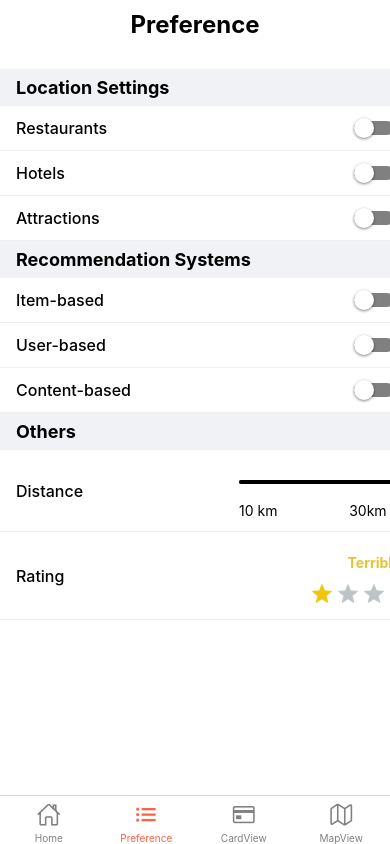
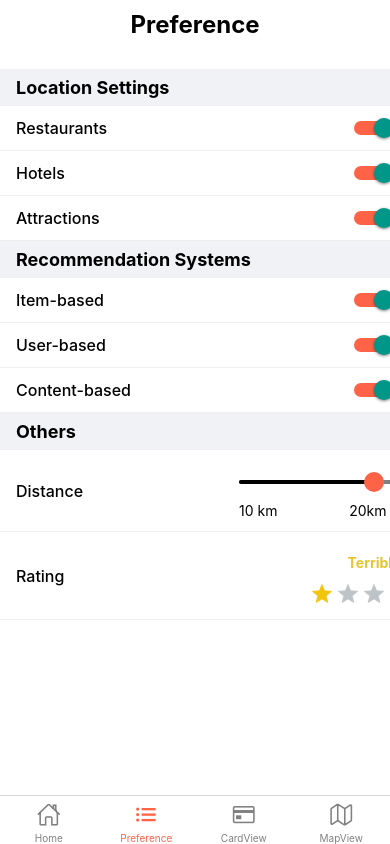
Before and after one commit to phulam11031996/goplaces, a React Native app in the folder frontend/: screen /Preference in a window 390 px wide. Built offline with nearby package versions, Linux system fonts and the light colour scheme; no server answers.

Commit message:
done with frontend preference

```diff
--- a/frontend/components/CustomRating.js
+++ b/frontend/components/CustomRating.js
@@ -7,7 +7,9 @@ const CustomRating = (props) => {
       count={props.count}
       defaultRating={props.defaultRating}
       isDisabled={props.isDisabled}
-      onFinishRating={(val) => console.log(val)}
+      onFinishRating={(val) => {
+        props.getPreference(props.label, val);
+      }}
       size={props.size}
       reviewSize
     />
--- a/frontend/components/CustomSlider.js
+++ b/frontend/components/CustomSlider.js
@@ -3,7 +3,7 @@ import { Slider } from "@rneui/base";
 import { Text, View, StyleSheet } from "react-native";
 
 const CustomeSlider = (props) => {
-  const [distance, setDistance] = React.useState(30);
+  const [distance, setDistance] = React.useState(20);
   const state = {
     minDistance: 10,
     maxDistance: 30,
@@ -18,7 +18,7 @@ const CustomeSlider = (props) => {
         value={distance}
         onValueChange={(val) => {
           setDistance(val);
-          console.log(val);
+          props.getPreference(props.label, val);
         }}
         thumbTintColor="tomato"
         maximumTrackTintColor="gray"
--- a/frontend/components/CustomSwitch.js
+++ b/frontend/components/CustomSwitch.js
@@ -1,8 +1,8 @@
 import React, { useState } from "react";
 import { View, Switch, StyleSheet } from "react-native";
 
-const CustomSwitch = () => {
-  const [isEnabled, setIsEnabled] = useState(false);
+const CustomSwitch = (props) => {
+  const [isEnabled, setIsEnabled] = useState(true);
 
   return (
     <View style={styles.container}>
@@ -12,7 +12,7 @@ const CustomSwitch = () => {
         ios_backgroundColor="gray"
         onValueChange={() => {
           setIsEnabled(!isEnabled);
-          console.log(!isEnabled);
+          props.getPreference(props.label, !isEnabled);
         }}
         value={isEnabled}
       />
--- /dev/null
+++ b/frontend/helpers/Enum.js
@@ -0,0 +1,12 @@
+const preference = {
+  RESTAURANTS: "Restaurants",
+  HOTELS: "Hotels",
+  ATTRACTIONS: "Attractions",
+  ITEMBASED: "Item-based",
+  USERBASED: "User-based",
+  CONTENTBASED: "Content-based",
+  DISTANCE: "Distance",
+  RATING: "Rating",
+};
+
+export default preference;
--- a/frontend/navigation/BottomTab.js
+++ b/frontend/navigation/BottomTab.js
@@ -7,6 +7,7 @@ import PreferenceScreen from "../screens/PreferenceScreen";
 import CardViewScreen from "../screens/CardViewScreen";
 import MapViewScreen from "../screens/MapViewScreen";
 import APICalls from "../helpers/APICalls";
+import preference from "../helpers/Enum";
 
 const initialRegion = {
   latitude: 35.2847545,
@@ -16,9 +17,17 @@ const initialRegion = {
 };
 
 const Tab = createBottomTabNavigator();
-function BottomTab({}) {
+const BottomTab = (props) => {
   const [region, setRegion] = React.useState(initialRegion);
   const [places, setPlaces] = React.useState([]);
+  const [pre, setPre] = React.useState({
+    restaurants: true,
+    hotels: true,
+    attractions: true,
+    recommendations: true,
+    distance: 20,
+    rating: 1,
+  });
 
   React.useEffect(() => {
     fetchTravelData(region);
@@ -27,6 +36,60 @@ function BottomTab({}) {
   const fetchTravelData = async (newRegion) => {
     const travelData = await APICalls.getTravelData(newRegion);
     setPlaces(travelData);
+  };
+  const getPreference = (pree, value) => {
+    switch (pree) {
+      case preference.RESTAURANTS:
+        setPre((prevState) => ({
+          ...prevState,
+          restaurants: value,
+        }));
+        console.log(pre);
+        break;
+      case preference.HOTELS:
+        setPre((prevState) => ({
+          ...prevState,
+          hotels: value,
+        }));
+        break;
+      case preference.ATTRACTIONS:
+        setPre((prevState) => ({
+          ...prevState,
+          attractions: value,
+        }));
+      case preference.ITEMBASED:
+        setPre((prevState) => ({
+          ...prevState,
+          recommendations: value,
+        }));
+        break;
+      case preference.USERBASED:
+        setPre((prevState) => ({
+          ...prevState,
+          recommendations: value,
+        }));
+        break;
+      case preference.CONTENTBASED:
+        setPre((prevState) => ({
+          ...prevState,
+          recommendations: value,
+        }));
+        break;
+      case preference.DISTANCE:
+        setPre((prevState) => ({
+          ...prevState,
+          distance: value,
+        }));
+        break;
+      case preference.RATING:
+        setPre((prevState) => ({
+          ...prevState,
+          rating: value,
+        }));
+        break;
+      default:
+        console.log("Shouldn't get here");
+    }
   };
 
   return (
@@ -51,7 +114,9 @@ function BottomTab({}) {
       })}
     >
       <Tab.Screen name="Home" component={HomeScreen} />
-      <Tab.Screen name="Preference" component={PreferenceScreen} />
+      <Tab.Screen name="Preference">
+        {(props) => <PreferenceScreen getPreference={getPreference} />}
+      </Tab.Screen>
       <Tab.Screen name="CardView">
         {(props) => <CardViewScreen places={places} />}
       </Tab.Screen>
@@ -67,6 +132,6 @@ function BottomTab({}) {
       </Tab.Screen>
     </Tab.Navigator>
   );
-}
+};
 
 export default BottomTab;
--- a/frontend/screens/PreferenceScreen.js
+++ b/frontend/screens/PreferenceScreen.js
@@ -1,23 +1,43 @@
 import * as React from "react";
 import { View, Text, SectionList, StyleSheet } from "react-native";
 import { SafeAreaView } from "react-native-safe-area-context";
+
 import CustomRating from "../components/CustomRating";
 import CustomSlider from "../components/CustomSlider";
 import CustomSwitch from "../components/CustomSwitch";
+import preference from "../helpers/Enum";
 
+const PreferenceScreen = (props) => {
   const DATA = [
     {
       title: "Location Settings",
       data: [
-      { label: "Restaurants", component: <CustomSwitch />,
+        {
+          label: preference.RESTAURANTS,
+          component: (
+            <CustomSwitch
+              label={preference.RESTAURANTS}
+              getPreference={props.getPreference}
+            />
+          ),
         },
         {
-        label: "Hotels",
-        component: <CustomSwitch />,
+          label: preference.HOTELS,
+          component: (
+            <CustomSwitch
+              label={preference.HOTELS}
+              getPreference={props.getPreference}
+            />
+          ),
         },
         {
-        label: "Attractions",
-        component: <CustomSwitch />,
+          label: preference.ATTRACTIONS,
+          component: (
+            <CustomSwitch
+              label={preference.ATTRACTIONS}
+              getPreference={props.getPreference}
+            />
+          ),
         },
       ],
     },
@@ -25,16 +45,31 @@ const DATA = [
       title: "Recommendation Systems",
       data: [
         {
-        label: "Item-based",
-        component: <CustomSwitch />,
+          label: preference.ITEMBASED,
+          component: (
+            <CustomSwitch
+              label={preference.ITEMBASED}
+              getPreference={props.getPreference}
+            />
+          ),
         },
         {
-        label: "User-based",
-        component: <CustomSwitch />,
+          label: preference.USERBASED,
+          component: (
+            <CustomSwitch
+              label={preference.USERBASED}
+              getPreference={props.getPreference}
+            />
+          ),
         },
         {
-        label: "Content-based",
-        component: <CustomSwitch />,
+          label: preference.CONTENTBASED,
+          component: (
+            <CustomSwitch
+              label={preference.CONTENTBASED}
+              getPreference={props.getPreference}
+            />
+          ),
         },
       ],
     },
@@ -42,17 +77,24 @@ const DATA = [
       title: "Others",
       data: [
         {
-        label: "Distance",
-        component: <CustomSlider />,
+          label: preference.DISTANCE,
+          component: (
+            <CustomSlider
+              label={preference.DISTANCE}
+              getPreference={props.getPreference}
+            />
+          ),
         },
         {
-        label: "Rating",
+          label: preference.RATING,
           component: (
             <CustomRating
               count={5}
               defaultRating={1}
               isDisabled={false}
               size={20}
+              label={preference.RATING}
+              getPreference={props.getPreference}
             />
           ),
         },
@@ -60,7 +102,6 @@ const DATA = [
     },
   ];
 
-const PreferenceScreen = () => {
   const renderSectionHeader = ({ section }) => (
     <View style={styles.headerContainer}>
       <Text style={styles.headerTitle}>{section.title}</Text>
```
Lines whose indentation alone changed are shown as unchanged.
